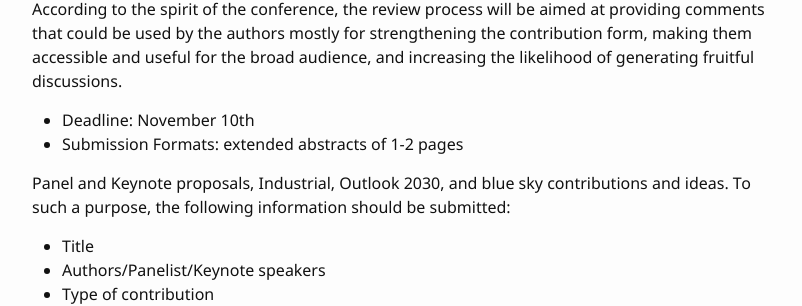
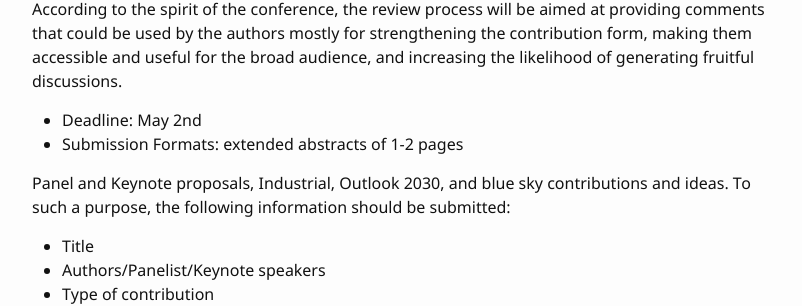
Before and after one commit to QualITAWG/qualitawg.github.io, a Jekyll site: the page built from 0-Calls.md, in a window 1280 px wide and 900 px high, scrolled down 1870 px. Shown: the part 151-457 px from the top of the window, without its empty margins (238-1040 px from the left). Built offline with Jekyll 4.4.1, drawn with Linux system fonts in a browser that asks for light colours.

Commit message:
Update 0-Calls.md

```diff
--- a/0-Calls.md
+++ b/0-Calls.md
@@ -50,7 +50,7 @@ We call for you to participate in this gathering with the key objectives of:
 QI23 accepts contributions covering all aspects of quality, such as monitoring, benchmarking, measuring, modeling, assessing, capacity planning, workload characterization, operational analysis, verification, validation, and testing. Both methodological and practical aspects are taken into account, including any technique (e.g. analytical models, simulators, statistical analysis, machine learning, formal methods, soft computing) and tool, in any possible digital system and service application domain (e.g. real-time, blockchain, systems of systems, cyber-physical systems, IoT, Cloud, Fog, Edge, Intelligent transportation systems, fintech, digital health, blockchain).
 According to the spirit of the conference, the review process will be aimed at providing comments that could be used by the authors mostly for strengthening the contribution form, making them accessible and useful for the broad audience, and increasing the likelihood of generating fruitful discussions.
 
-- Deadline: November 10th
+- Deadline: May 2nd
 - Submission Formats: extended abstracts of 1-2 pages
 
 
```
